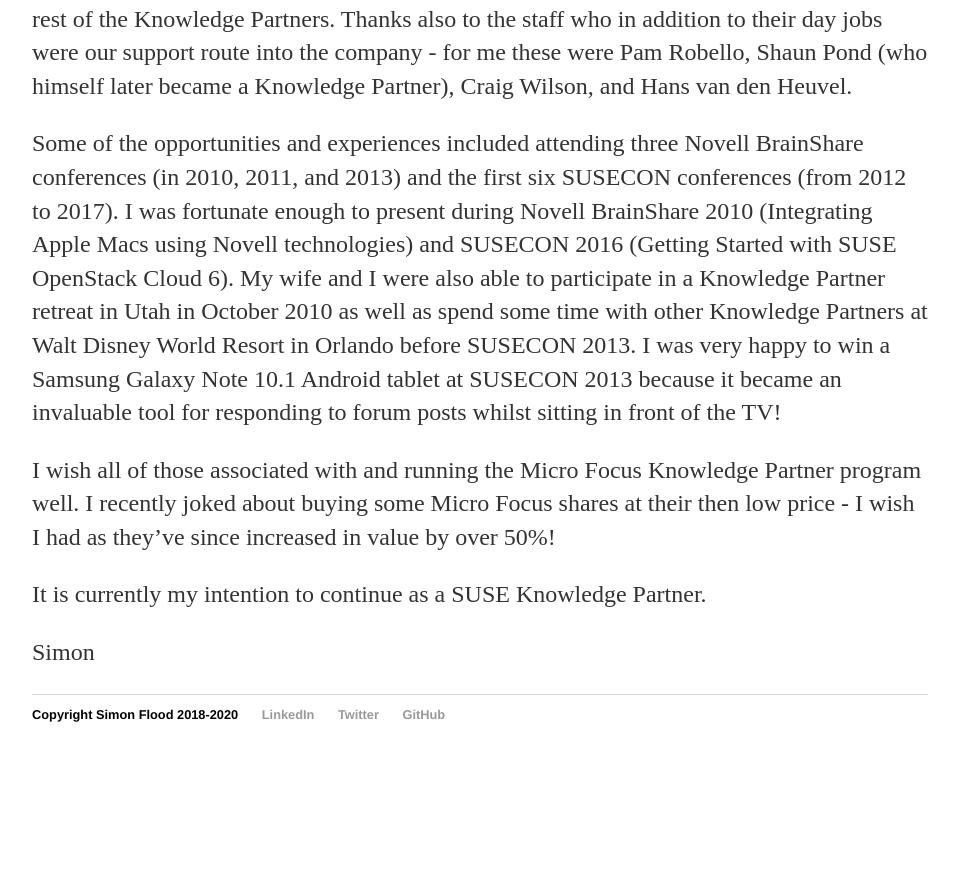
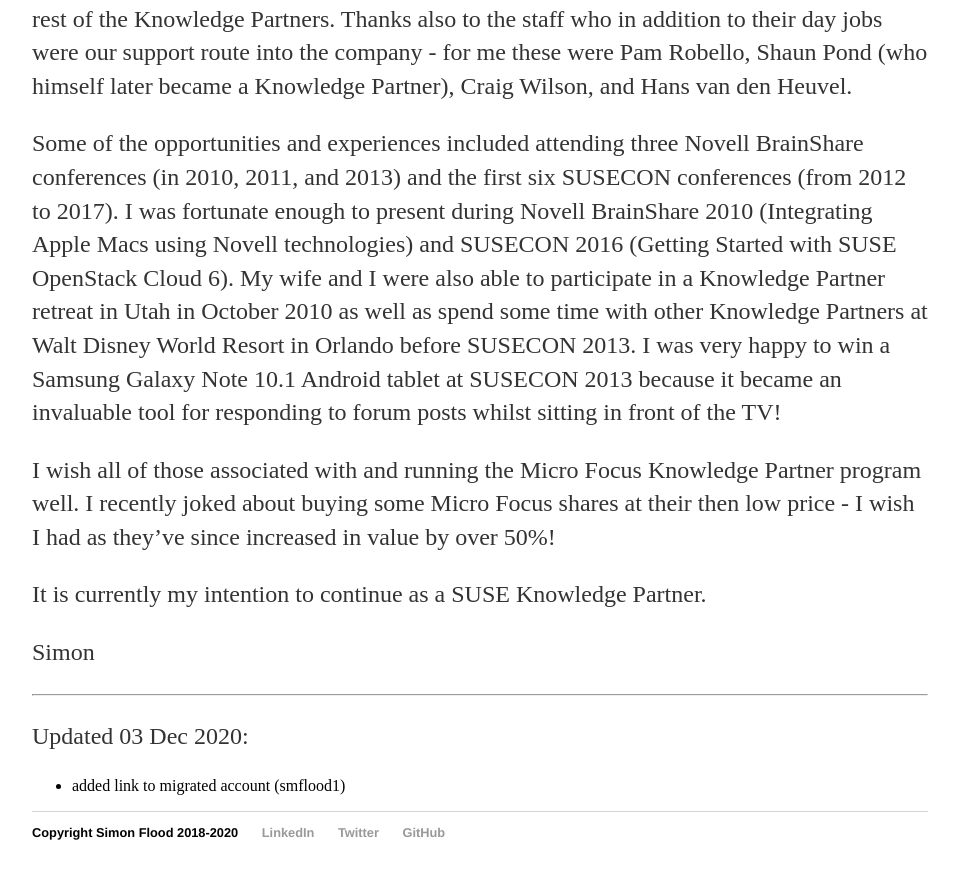
Before and after one commit to simonflood/simonflood.github.io, a Jekyll site: the page built from _posts/2020-11-26-thanks-for-a-novell-experience.md, in a window 1280 px wide and 900 px high, scrolled down 1145 px. Shown: the top 879 px of the window, without its empty margins (160-1119 px from the left). Built offline with Jekyll 4.4.1, drawn with Linux system fonts in a browser that asks for light colours; before the commit the page ends 1927 px from its top, so only the background shows below that; some of the changed text lies outside the part shown.

Commit message:
updated Novell post with additional account

```diff
--- a/_posts/2020-11-26-thanks-for-a-novell-experience.md
+++ b/_posts/2020-11-26-thanks-for-a-novell-experience.md
@@ -30,7 +30,9 @@
 felt that it was the right time to formally leave the program. This doesn't
 mean that my previous contributions will disappear as my posts should
 still continue to exist associated with my username
-[smflood](https://community.microfocus.com/t5/user/viewprofilepage/user-id/192797).
+[smflood](https://community.microfocus.com/t5/user/viewprofilepage/user-id/192797)
+(and a few with
+[smflood1](https://community.microfocus.com/t5/user/viewprofilepage/user-id/223563)).
 
 During my eleven years as a Novell/Micro Focus Knowledge Partner, Novell were
 bought by Attachmate which became known as The Attachmate Group with Novell and
@@ -64,3 +66,7 @@
 It is currently my intention to continue as a SUSE Knowledge Partner.
 
 Simon
+
+----
+Updated 03 Dec 2020:
+* added link to migrated account (smflood1)
```
